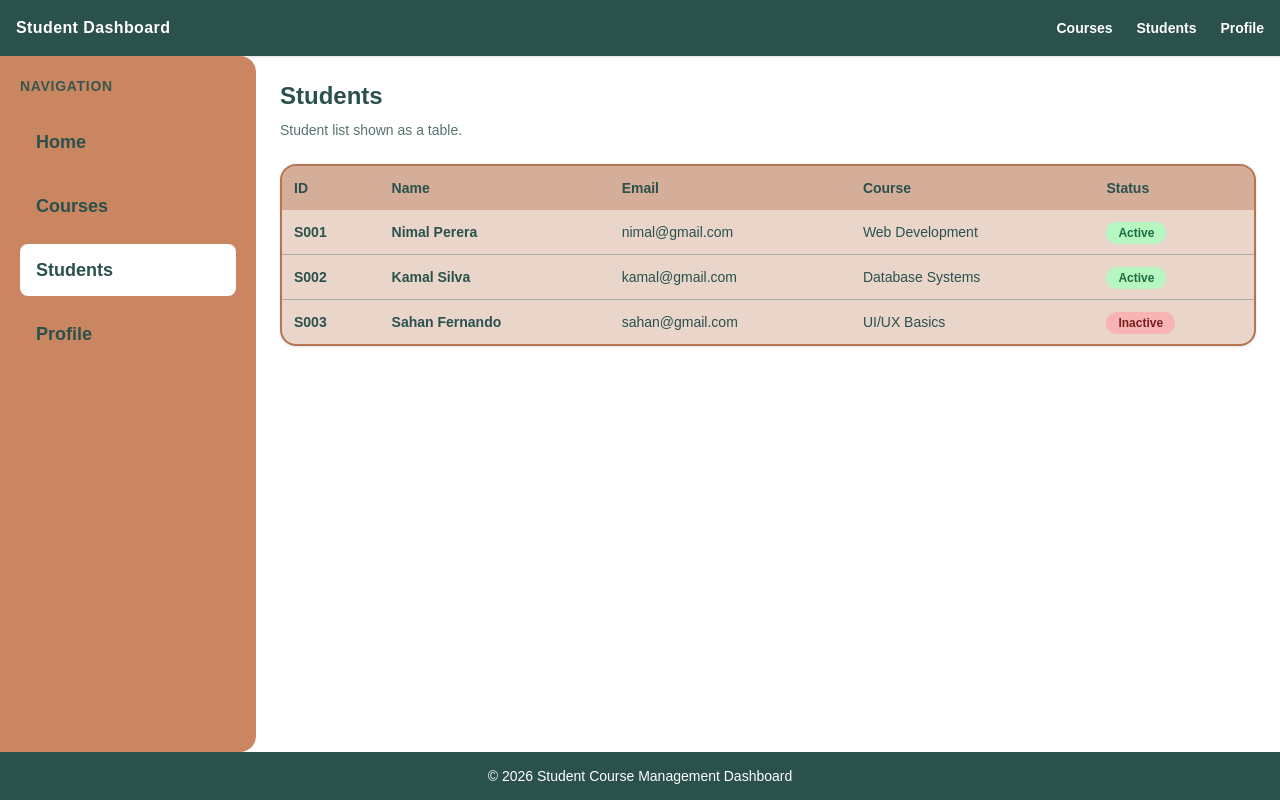
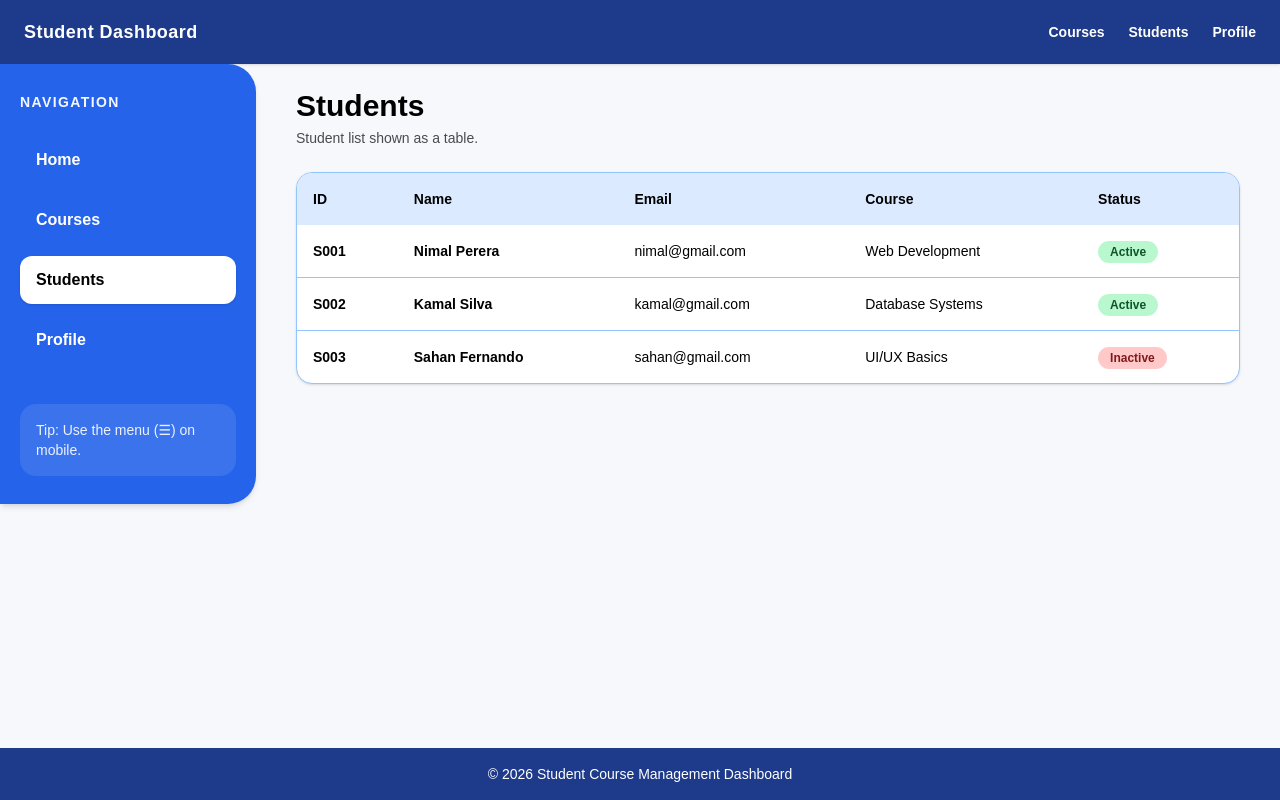
Before and after one commit to Shalika24/student-dashboard, a Next.js app: page /students in a window 1280 px wide. Built offline with nearby package versions, Linux system fonts and the light colour scheme.

Commit message:
Apply blue UI theme across all pages

```diff
--- a/app/components/AppShell.tsx
+++ b/app/components/AppShell.tsx
@@ -9,20 +9,18 @@ export default function AppShell({ children }: { children: React.ReactNode }) {
   const [sidebarOpen, setSidebarOpen] = useState(false);
 
   return (
-    <div className="min-h-screen bg-brand-sand/10 text-brand-dark">
-      <div className="min-h-screen flex flex-col">
+    <div className="min-h-screen flex flex-col bg-[var(--bg)]">
       <Navbar onToggleSidebar={() => setSidebarOpen((v) => !v)} />
 
       <div className="flex flex-1">
         <Sidebar open={sidebarOpen} onClose={() => setSidebarOpen(false)} />
 
-          <main className="flex-1 p-4 sm:p-6">
-            <div className="mx-auto w-full max-w-5xl">{children}</div>
+        <main className="flex-1 px-4 py-6 sm:px-6 lg:px-10">
+          <div className="mx-auto w-full max-w-6xl">{children}</div>
         </main>
       </div>
 
       <Footer />
     </div>
-    </div>
   );
 }
--- a/app/components/Footer.tsx
+++ b/app/components/Footer.tsx
@@ -1,6 +1,6 @@
 export default function Footer() {
   return (
-    <footer className="h-12 bg-[#2A514C] px-4 flex items-center justify-center text-sm font-medium text-white">
+    <footer className="bg-[var(--blue-900)] text-white text-sm py-4 text-center">
       © {new Date().getFullYear()} Student Course Management Dashboard
     </footer>
   );
--- a/app/components/Navbar.tsx
+++ b/app/components/Navbar.tsx
@@ -8,39 +8,29 @@ export default function Navbar({
   onToggleSidebar: () => void;
 }) {
   return (
-    <header className="h-14 bg-[#2A514C] text-white px-4 flex items-center justify-between shadow-sm">
+    <header className="h-16 bg-[var(--blue-900)] text-white px-4 sm:px-6 flex items-center justify-between shadow-sm">
       <div className="flex items-center gap-3">
         <button
-          className="md:hidden border border-white/40 rounded px-3 py-1 text-sm text-white hover:bg-white/10"
+          className="md:hidden rounded-lg bg-white/10 px-3 py-2 hover:bg-white/15"
           onClick={onToggleSidebar}
+          aria-label="Toggle sidebar"
         >
           ☰
         </button>
 
-        <Link href="/" className="font-bold tracking-wide text-white">
+        <Link href="/" className="font-bold tracking-wide text-lg">
           Student Dashboard
         </Link>
       </div>
 
-      <nav className="hidden md:flex space-x-6 text-sm font-semibold">
-        <Link
-          className="hover:text-[#CA8661] transition"
-          href="/courses"
-        >
+      <nav className="hidden md:flex items-center gap-6 text-sm font-semibold">
+        <Link className="hover:text-blue-200" href="/courses">
           Courses
         </Link>
-
-        <Link
-          className="hover:text-[#CA8661] transition"
-          href="/students"
-        >
+        <Link className="hover:text-blue-200" href="/students">
           Students
         </Link>
-
-        <Link
-          className="hover:text-[#CA8661] transition"
-          href="/profile"
-        >
+        <Link className="hover:text-blue-200" href="/profile">
           Profile
         </Link>
       </nav>
--- a/app/components/Sidebar.tsx
+++ b/app/components/Sidebar.tsx
@@ -13,25 +13,32 @@ export default function Sidebar({
   const pathname = usePathname();
 
   const linkClass = (path: string) =>
-    `block rounded-lg px-4 py-3 text-lg font-bold transition ${
+    `block rounded-xl px-4 py-3 text-[16px] font-bold transition ${
       pathname === path
-        ? "bg-white text-[#2A514C]"
-        : "text-[#2A514C] hover:bg-white/40"
+        ? "bg-white text-black shadow-sm"
+        : "text-white hover:bg-white/15"
     }`;
 
   return (
     <>
-      {/* Mobile overlay */}
       {open && (
         <div
-          className="fixed inset-0 bg-black/40 md:hidden z-40"
+          className="fixed inset-0 bg-black/35 md:hidden z-40"
           onClick={onClose}
         />
       )}
 
-      {/* Sidebar */}
-      <aside className="fixed md:static top-0 left-0 z-50 h-full md:h-auto w-64 bg-[#CA8661] p-5 rounded-tr-2xl rounded-br-2xl">
-        <div className="mb-5 text-sm uppercase tracking-wider font-extrabold text-[#2A514C]/90">
+      <aside
+        className={[
+          "fixed md:static z-50 top-0 left-0 h-full w-72 md:w-64",
+          "bg-[var(--blue-600)] text-white px-5 py-7",
+          "rounded-tr-[28px] rounded-br-[28px]",
+          "shadow-md",
+          open ? "translate-x-0" : "-translate-x-full md:translate-x-0",
+          "transition-transform duration-200",
+        ].join(" ")}
+      >
+        <div className="mb-6 text-sm uppercase tracking-widest font-extrabold text-white/95">
           Navigation
         </div>
 
@@ -39,7 +46,6 @@ export default function Sidebar({
           <Link href="/" className={linkClass("/")} onClick={onClose}>
             Home
           </Link>
-
           <Link
             href="/courses"
             className={linkClass("/courses")}
@@ -47,7 +53,6 @@ export default function Sidebar({
           >
             Courses
           </Link>
-
           <Link
             href="/students"
             className={linkClass("/students")}
@@ -55,7 +60,6 @@ export default function Sidebar({
           >
             Students
           </Link>
-
           <Link
             href="/profile"
             className={linkClass("/profile")}
@@ -64,6 +68,10 @@ export default function Sidebar({
             Profile
           </Link>
         </nav>
+
+        <div className="mt-10 rounded-2xl bg-white/10 p-4 text-sm text-white/90">
+          Tip: Use the menu (☰) on mobile.
+        </div>
       </aside>
     </>
   );
--- a/app/courses/page.tsx
+++ b/app/courses/page.tsx
@@ -7,83 +7,52 @@ type Course = {
 };
 
 const courses: Course[] = [
-  {
-    id: "C001",
-    title: "Web Development",
-    instructor: "Mr. Silva",
-    duration: "8 weeks",
-    status: "Active",
-  },
-  {
-    id: "C002",
-    title: "Database Systems",
-    instructor: "Ms. Perera",
-    duration: "6 weeks",
-    status: "Upcoming",
-  },
-  {
-    id: "C003",
-    title: "UI/UX Basics",
-    instructor: "Mr. Fernando",
-    duration: "4 weeks",
-    status: "Completed",
-  },
+  { id: "C001", title: "Web Development", instructor: "Mr. Silva", duration: "8 weeks", status: "Active" },
+  { id: "C002", title: "Database Systems", instructor: "Ms. Perera", duration: "6 weeks", status: "Upcoming" },
+  { id: "C003", title: "UI/UX Basics", instructor: "Mr. Fernando", duration: "4 weeks", status: "Completed" },
 ];
 
 export default function CoursesPage() {
+  const badge = (status: Course["status"]) => {
+    if (status === "Active") return "bg-blue-200 text-blue-900";
+    if (status === "Upcoming") return "bg-pink-200 text-pink-900";
+    return "bg-green-200 text-green-900";
+  };
+
   return (
-    <main>
-      <h1 className="text-2xl font-bold text-[#2A514C]">Courses</h1>
-      <p className="mt-2 text-sm text-[#2A514C]/80">
-        Course list shown as cards.
-      </p>
+    <main className="text-black">
+      <h1 className="text-3xl font-extrabold">Courses</h1>
+      <p className="mt-1 text-sm text-black/70">Course list shown as cards.</p>
 
-      <div className="mt-6 grid grid-cols-1 gap-6 sm:grid-cols-2 lg:grid-cols-3">
+      <div className="mt-6 grid grid-cols-1 gap-5 sm:grid-cols-2 lg:grid-cols-3">
         {courses.map((c) => (
           <div
             key={c.id}
-            className="rounded-2xl border-2 border-[#B67452] bg-white p-5 shadow-sm transition hover:shadow-md text-[#2A514C]"
+            className="rounded-2xl border border-[var(--border)] bg-white p-6 shadow-sm hover:shadow-md transition"
           >
             <div className="flex items-start justify-between gap-3">
               <div>
-                <div className="text-xs font-semibold text-[#2A514C]/70">
-                  {c.id}
-                </div>
-                <h2 className="mt-1 text-lg font-bold">
-                  {c.title}
-                </h2>
+                <div className="text-xs font-bold text-black/60">{c.id}</div>
+                <h2 className="mt-1 text-xl font-extrabold">{c.title}</h2>
               </div>
 
-              {/* STATUS BADGE */}
-              <span
-                className={
-                  "rounded-full px-3 py-1 text-xs font-bold " +
-                  (c.status === "Active"
-                    ? "bg-[#C7DBFF] text-[#1F3A8A]"
-                    : c.status === "Upcoming"
-                    ? "bg-[#F7C2B8] text-[#8A2E2E]"
-                    : "bg-[#B6F7C1] text-[#1F6B3F]")
-                }
-              >
+              <span className={`rounded-full px-3 py-1 text-xs font-extrabold ${badge(c.status)}`}>
                 {c.status}
               </span>
             </div>
 
-            <div className="mt-4 space-y-1 text-sm">
+            <div className="mt-4 text-sm space-y-2">
               <div>
-                <span className="font-semibold">
-                  Instructor:
-                </span>{" "}
-                {c.instructor}
+                <span className="font-bold">Instructor:</span> {c.instructor}
               </div>
-
               <div>
-                <span className="font-semibold">
-                  Duration:
-                </span>{" "}
-                {c.duration}
+                <span className="font-bold">Duration:</span> {c.duration}
               </div>
             </div>
+
+            <button className="mt-5 w-full rounded-xl bg-[var(--blue-600)] text-white py-3 font-bold hover:opacity-95">
+              View Details
+            </button>
           </div>
         ))}
       </div>
--- a/app/globals.css
+++ b/app/globals.css
@@ -1,13 +1,19 @@
 @import "tailwindcss";
 
+/* Global theme */
+:root {
+  --bg: #f6f8fc;
+  --text: #000000;
 
-:root {
-  --background: #ffffff;
-  --foreground: #2A514C;
+  --blue-900: #1e3a8a; /* navbar/footer */
+  --blue-600: #2563eb; /* primary */
+  --blue-200: #bfdbfe; /* soft accents */
+  --blue-100: #dbeafe; /* panels */
+  --border: #93c5fd;   /* borders */
 }
 
 body {
-  background: transparent;
-  color: var(--foreground);
+  background: var(--bg);
+  color: var(--text);
   font-family: Arial, Helvetica, sans-serif;
 }
--- a/app/layout.tsx
+++ b/app/layout.tsx
@@ -14,7 +14,7 @@ export default function RootLayout({
 }) {
   return (
     <html lang="en">
-      <body className="antialiased bg-brand-sand/10 text-brand-dark">
+      <body className="antialiased">
         <AppShell>{children}</AppShell>
       </body>
     </html>
--- a/app/profile/page.tsx
+++ b/app/profile/page.tsx
@@ -1,67 +1,45 @@
 export default function ProfilePage() {
   return (
-    <main className="text-[#2A514C]">
-      {/* Title */}
-      <h1 className="text-2xl font-bold">Profile</h1>
-      <p className="mt-1 text-sm opacity-80">
-        Your account overview.
-      </p>
+    <main className="text-black">
+      <h1 className="text-3xl font-extrabold">Profile</h1>
+      <p className="mt-1 text-sm text-black/70">Your account overview.</p>
 
-      {/* Profile Card */}
-      <div className="mt-6 max-w-xl rounded-2xl border-2 border-[#B67452] bg-white p-6 shadow-sm">
-
-        {/* Header */}
+      <div className="mt-6 max-w-2xl rounded-2xl border border-[var(--border)] bg-white p-6 shadow-sm">
         <div className="flex items-center gap-4">
-          <div className="h-14 w-14 rounded-full bg-[#B67452]/20 flex items-center justify-center font-bold text-lg text-[#2A514C]">
+          <div className="h-14 w-14 rounded-full bg-[var(--blue-100)] border border-[var(--border)] flex items-center justify-center font-extrabold text-xl">
             S
           </div>
 
           <div>
-            <div className="font-semibold text-lg">Shalika</div>
-            <div className="text-sm opacity-80">Frontend Intern</div>
+            <div className="text-xl font-extrabold">Shalika</div>
+            <div className="text-sm text-black/70">Frontend Intern</div>
           </div>
         </div>
 
-        {/* Info Grid */}
-        <div className="mt-6 grid grid-cols-1 sm:grid-cols-2 gap-5 text-sm">
-
-          {/* Role */}
-          <div>
-            <div className="text-xs uppercase tracking-wide opacity-70">
-              Role
-            </div>
-            <div className="font-medium">Student</div>
+        <div className="mt-6 grid grid-cols-1 sm:grid-cols-2 gap-4">
+          <div className="rounded-xl bg-[var(--blue-100)] border border-[var(--border)] p-4">
+            <div className="text-xs font-bold text-black/60 uppercase">Role</div>
+            <div className="mt-1 font-extrabold">Student</div>
           </div>
 
-          {/* Status */}
-          <div>
-            <div className="text-xs uppercase tracking-wide opacity-70">
-              Status
-            </div>
-
-            <span className="inline-block mt-1 rounded-full bg-green-200 px-3 py-1 text-xs font-semibold text-green-900">
-              Active
-            </span>
-          </div>
-
-          {/* Email */}
-          <div>
-            <div className="text-xs uppercase tracking-wide opacity-70">
-              Email
-            </div>
-            <div className="font-medium">
-              shalikalakshani@example.com
+          <div className="rounded-xl bg-[var(--blue-100)] border border-[var(--border)] p-4">
+            <div className="text-xs font-bold text-black/60 uppercase">Status</div>
+            <div className="mt-2">
+              <span className="bg-green-200 text-green-900 px-3 py-1 rounded-full text-xs font-extrabold">
+                Active
+              </span>
             </div>
           </div>
 
-          {/* University */}
-          <div>
-            <div className="text-xs uppercase tracking-wide opacity-70">
-              University
-            </div>
-            <div className="font-medium">SLIIT</div>
+          <div className="rounded-xl bg-white border border-[var(--border)] p-4">
+            <div className="text-xs font-bold text-black/60 uppercase">Email</div>
+            <div className="mt-1 font-bold">shalikalakshani@example.com</div>
           </div>
 
+          <div className="rounded-xl bg-white border border-[var(--border)] p-4">
+            <div className="text-xs font-bold text-black/60 uppercase">University</div>
+            <div className="mt-1 font-bold">SLIIT</div>
+          </div>
         </div>
       </div>
     </main>
--- a/app/students/page.tsx
+++ b/app/students/page.tsx
@@ -7,68 +7,43 @@ type Student = {
 };
 
 const students: Student[] = [
-  {
-    id: "S001",
-    name: "Nimal Perera",
-    email: "nimal@gmail.com",
-    course: "Web Development",
-    status: "Active",
-  },
-  {
-    id: "S002",
-    name: "Kamal Silva",
-    email: "kamal@gmail.com",
-    course: "Database Systems",
-    status: "Active",
-  },
-  {
-    id: "S003",
-    name: "Sahan Fernando",
-    email: "sahan@gmail.com",
-    course: "UI/UX Basics",
-    status: "Inactive",
-  },
+  { id: "S001", name: "Nimal Perera", email: "nimal@gmail.com", course: "Web Development", status: "Active" },
+  { id: "S002", name: "Kamal Silva", email: "kamal@gmail.com", course: "Database Systems", status: "Active" },
+  { id: "S003", name: "Sahan Fernando", email: "sahan@gmail.com", course: "UI/UX Basics", status: "Inactive" },
 ];
 
 export default function StudentsPage() {
   return (
-    <main>
-      <h1 className="text-2xl font-bold text-[#2A514C]">Students</h1>
-      <p className="mt-2 text-sm text-[#2A514C]/80">
-        Student list shown as a table.
-      </p>
+    <main className="text-black">
+      <h1 className="text-3xl font-extrabold">Students</h1>
+      <p className="mt-1 text-sm text-black/70">Student list shown as a table.</p>
 
-      <div className="mt-6 overflow-x-auto rounded-2xl border-2 border-[#B67452] bg-[#B67452]/30 shadow-sm">
-        <table className="w-full text-left text-sm text-[#2A514C]">
-          {/* HEADER */}
-          <thead className="bg-[#B67452]/40 font-bold">
-            <tr>
-              <th className="p-3">ID</th>
-              <th className="p-3">Name</th>
-              <th className="p-3">Email</th>
-              <th className="p-3">Course</th>
-              <th className="p-3">Status</th>
+      <div className="mt-6 overflow-x-auto rounded-2xl border border-[var(--border)] bg-white shadow-sm">
+        <table className="w-full text-left text-sm">
+          <thead className="bg-[var(--blue-100)]">
+            <tr className="text-black">
+              <th className="p-4">ID</th>
+              <th className="p-4">Name</th>
+              <th className="p-4">Email</th>
+              <th className="p-4">Course</th>
+              <th className="p-4">Status</th>
             </tr>
           </thead>
 
-          {/* BODY */}
-          <tbody className="divide-y divide-[#2A514C]/30">
+          <tbody className="divide-y divide-[var(--border)]">
             {students.map((s) => (
-              <tr
-                key={s.id}
-                className="hover:bg-white/40 transition"
-              >
-                <td className="p-3 font-semibold">{s.id}</td>
-                <td className="p-3 font-semibold">{s.name}</td>
-                <td className="p-3">{s.email}</td>
-                <td className="p-3">{s.course}</td>
-                <td className="p-3">
+              <tr key={s.id} className="hover:bg-[var(--blue-100)]/40 transition">
+                <td className="p-4 font-bold">{s.id}</td>
+                <td className="p-4 font-bold">{s.name}</td>
+                <td className="p-4">{s.email}</td>
+                <td className="p-4">{s.course}</td>
+                <td className="p-4">
                   <span
                     className={
-                      "rounded-full px-3 py-1 text-xs font-bold " +
+                      "rounded-full px-3 py-1 text-xs font-extrabold " +
                       (s.status === "Active"
-                        ? "bg-[#B6F7C1] text-[#1F6B3F]"
-                        : "bg-[#F8B4B4] text-[#7A1F1F]")
+                        ? "bg-green-200 text-green-900"
+                        : "bg-red-200 text-red-900")
                     }
                   >
                     {s.status}
```
Also changed, not shown: app/page.tsx (+41 -60 lines). Lines whose indentation alone changed are shown as unchanged.
